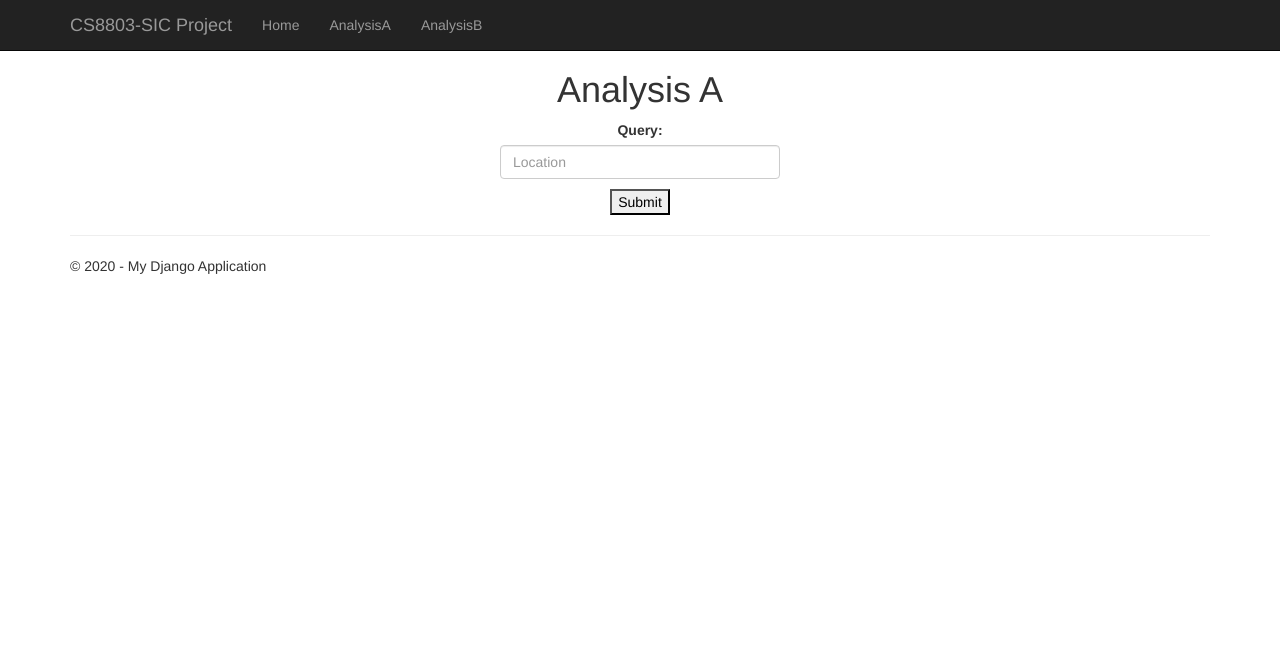
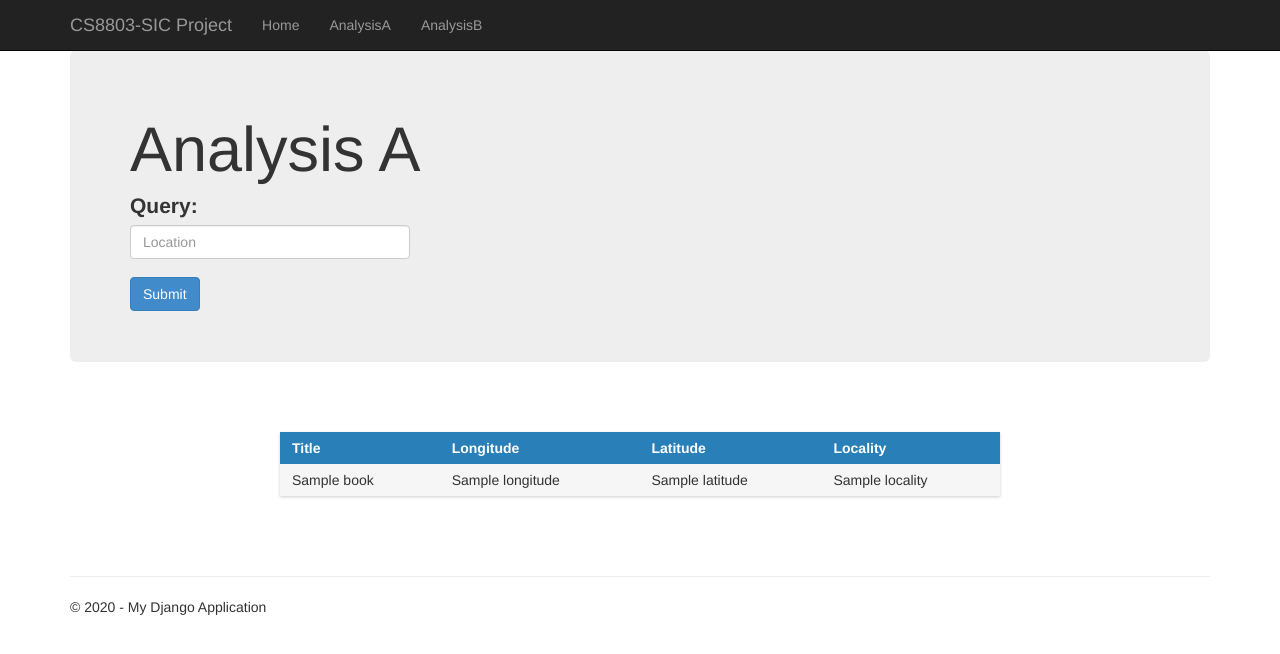
Before and after one commit to vincent-ni/backendanalysis, a Django app: template app/templates/app/analysis_a.html in a window 1280 px wide. Shown: the top 654 px of the page. Run offline with Django 3.2, Linux system fonts and the light colour scheme; tables that the repository leaves empty hold one stand-in row (values such as "Sample post"); the template is opened without the code that fills it: values that come from a table or form of the project are taken from there, most other values are stand-ins (such as "Sample title", 1, 10 or a date in 2020); some libraries are stand-ins or nearby versions.

Commit message:
display tables on webpages

```diff
--- /dev/null
+++ b/app/static/app/content/table.css
@@ -0,0 +1,64 @@
+body {
+  font-family: "Helvetica Neue", Helvetica, Arial;
+  font-size: 14px;
+  line-height: 20px;
+  font-weight: 400;
+  color: #3b3b3b;
+  -webkit-font-smoothing: antialiased;
+  font-smoothing: antialiased;
+  background: #2b2b2b;
+}
+
+.wrapper {
+  margin: 0 auto;
+  padding: 40px;
+  max-width: 800px;
+}
+
+.table {
+  margin: 0 0 40px 0;
+  width: 100%;
+  box-shadow: 0 1px 3px rgba(0, 0, 0, 0.2);
+  display: table;
+}
+@media screen and (max-width: 580px) {
+  .table {
+    display: block;
+  }
+}
+
+.row {
+  display: table-row;
+  background: #f6f6f6;
+}
+.row:nth-of-type(odd) {
+  background: #e9e9e9;
+}
+.row.header {
+  font-weight: 900;
+  color: #ffffff;
+  background: #ea6153;
+}
+.row.green {
+  background: #27ae60;
+}
+.row.blue {
+  background: #2980b9;
+}
+@media screen and (max-width: 580px) {
+  .row {
+    padding: 8px 0;
+    display: block;
+  }
+}
+
+.cell {
+  padding: 6px 12px;
+  display: table-cell;
+}
+@media screen and (max-width: 580px) {
+  .cell {
+    padding: 2px 12px;
+    display: block;
+  }
+}
--- a/app/templates/app/analysis_a.html
+++ b/app/templates/app/analysis_a.html
@@ -1,11 +1,32 @@
 {% extends 'app/base.html' %}
 
 {% block content %}
-  <center>
+<div class="jumbotron">
     <h1>Analysis A</h1>
     <form method="POST">{% csrf_token %}
       {{ box.as_p }}
-      <button type="submit">Submit</button>
+      <button type="submit" class="btn btn-primary btn-large">Submit</button>
     </form>
-  </center>
+</div>
+
+{% if output %}
+<div class="wrapper">
+	<div class="table">
+		<div class="row header blue">
+        		<div class="cell">Title</div>
+                	<div class="cell">Longitude</div>
+                	<div class="cell">Latitude</div>
+                	<div class="cell">Locality</div>
+        	</div>
+	{% for data in output %}
+		<div class="row">
+			<div class="cell">{{ data.book.title }}</div>
+			<div class="cell">{{ data.longitude }}</div>
+			<div class="cell">{{ data.latitude }}</div>
+			<div class="cell">{{ data.locality }}</div>
+		</div>
+	{% endfor %}
+	</div>
+</div>
+{% endif %}
 {% endblock %}
--- a/app/templates/app/base.html
+++ b/app/templates/app/base.html
@@ -5,6 +5,7 @@
     <meta name="viewport" content="width=device-width, initial-scale=1.0">
     <title>{{ title }}</title>
     {% load staticfiles %}
+    <link rel="stylesheet" type="text/css" href="{% static 'app/content/table.css' %}" />
     <link rel="stylesheet" type="text/css" href="{% static 'app/content/bootstrap.min.css' %}" />
     <link rel="stylesheet" type="text/css" href="{% static 'app/content/site.css' %}" />
     <script src="{% static 'app/scripts/modernizr-2.6.2.js' %}"></script>
--- a/app/views.py
+++ b/app/views.py
@@ -24,11 +24,11 @@ def home(request):
 def analysisA(request):
     """Renders the analysis page."""
     assert isinstance(request, HttpRequest)
+    output = []
     if request.method == "POST":
         box = TextBox(request.POST)
         data = request.POST.get('query')
 	output = getBookStats(data)
-	print output
     else:
         box = TextBox()
     return render(
@@ -38,12 +38,14 @@ def analysisA(request):
             'box': box,
             'title': 'Analysis A',
             'year': datetime.now().year,
+            'output': output,
         }
     )
 
 def analysisB(request):
     """Renders the analysis page."""
     assert isinstance(request, HttpRequest)
+    output = []
     if request.method == "POST":
         box = TextBox(request.POST)
         data = request.POST.get('query')
@@ -56,5 +58,6 @@ def analysisB(request):
             'box': box,
             'title': 'Analysis B',
             'year': datetime.now().year,
+            'output': output,
         }
     )
```
Also changed, not shown: app/templates/app/analysis_b.html (+24 -3 lines), 1 other file.
